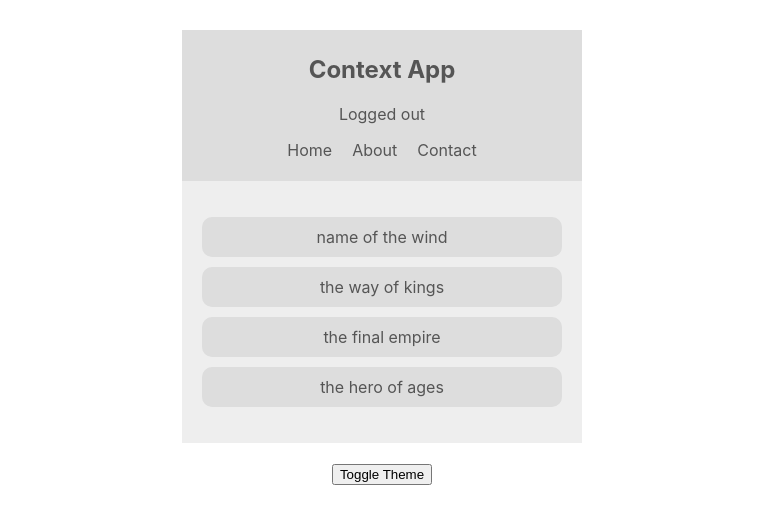
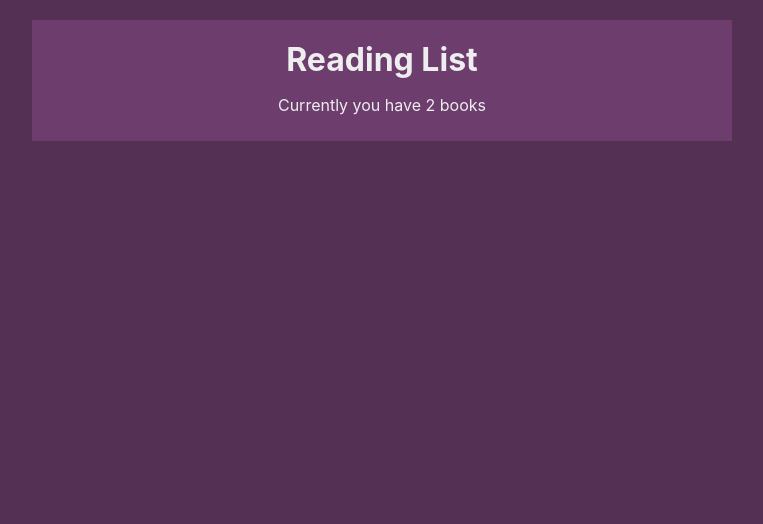
Before and after one commit to olivercastroteran/reading-list, a React (Create React App) app: page / in a window 1280 px wide. Shown: the top 524 px of the page, without its empty margins (258-1021 px from the left). Built offline with nearby package versions, Linux system fonts and the light colour scheme.

Commit message:
BookContext created & app re-styled

```diff
--- a/package.json
+++ b/package.json
@@ -9,6 +9,7 @@
     "react": "^17.0.1",
     "react-dom": "^17.0.1",
     "react-scripts": "4.0.1",
+    "uuid": "^8.3.2",
     "web-vitals": "^0.2.4"
   },
   "scripts": {
--- a/src/App.js
+++ b/src/App.js
@@ -1,22 +1,12 @@
-import BookList from './components/BookList';
 import Navbar from './components/Navbar';
-import ThemeToggle from './components/ThemeToggle';
-import AuthContextProvider from './contexts/AuthContext';
 import BookContextProvider from './contexts/BookContext';
-import ThemeContextProvider from './contexts/ThemeContext';
 
 function App() {
   return (
     <div className="App">
-      <ThemeContextProvider>
-        <AuthContextProvider>
-          <Navbar />
-          <BookContextProvider>
-            <BookList />
-          </BookContextProvider>
-          <ThemeToggle />
-        </AuthContextProvider>
-      </ThemeContextProvider>
+      <BookContextProvider>
+        <Navbar />
+      </BookContextProvider>
     </div>
   );
 }
--- a/src/components/BookList.js
+++ /dev/null
@@ -1,25 +0,0 @@
-import React, { useContext } from 'react';
-import { BookContext } from '../contexts/BookContext';
-import { ThemeContext } from '../contexts/ThemeContext';
-
-const BookList = () => {
-  const { isLightTheme, light, dark } = useContext(ThemeContext);
-  const { books } = useContext(BookContext);
-  const theme = isLightTheme ? light : dark;
-  return (
-    <div
-      className="book-list"
-      style={{ color: theme.syntax, background: theme.bg }}
-    >
-      <ul>
-        {books.map((book) => (
-          <li key={book.id} style={{ background: theme.ui }}>
-            {book.title}
-          </li>
-        ))}
-      </ul>
-    </div>
-  );
-};
-
-export default BookList;
--- a/src/components/Navbar.js
+++ b/src/components/Navbar.js
@@ -1,24 +1,13 @@
-import React, { useContext } from 'react';
-import { ThemeContext } from '../contexts/ThemeContext';
-import { AuthContext } from '../contexts/AuthContext';
+import { useContext } from 'react';
+import { BookContext } from '../contexts/BookContext';
 
 const Navbar = () => {
-  const { isAuthenticated, toggleAuth } = useContext(AuthContext);
-  const { isLightTheme, light, dark } = useContext(ThemeContext);
-  const theme = isLightTheme ? light : dark;
-
+  const { books } = useContext(BookContext);
   return (
-    <nav style={{ background: theme.ui, color: theme.syntax }}>
-      <h1>Context App</h1>
-      <div onClick={toggleAuth}>
-        {isAuthenticated ? 'Logged in' : 'Logged out'}
-      </div>
-      <ul>
-        <li>Home</li>
-        <li>About</li>
-        <li>Contact</li>
-      </ul>
-    </nav>
+    <div className="navbar">
+      <h1>Reading List</h1>
+      <p>Currently you have {books.length} books</p>
+    </div>
   );
 };
 
--- a/src/components/ThemeToggle.js
+++ /dev/null
@@ -1,9 +0,0 @@
-import React, { useContext } from 'react';
-import { ThemeContext } from '../contexts/ThemeContext';
-
-const ThemeToggle = () => {
-  const { toggleTheme } = useContext(ThemeContext);
-  return <button onClick={toggleTheme}>Toggle Theme</button>;
-};
-
-export default ThemeToggle;
--- a/src/contexts/AuthContext.js
+++ /dev/null
@@ -1,23 +0,0 @@
-import React, { Component, createContext } from 'react';
-
-export const AuthContext = createContext();
-
-class AuthContextProvider extends Component {
-  state = { isAuthenticated: false };
-
-  toggleAuth = () => {
-    this.setState({ isAuthenticated: !this.state.isAuthenticated });
-  };
-
-  render() {
-    return (
-      <AuthContext.Provider
-        value={{ ...this.state, toggleAuth: this.toggleAuth }}
-      >
-        {this.props.children}
-      </AuthContext.Provider>
-    );
-  }
-}
-
-export default AuthContextProvider;
--- a/src/contexts/BookContext.js
+++ b/src/contexts/BookContext.js
@@ -1,17 +1,24 @@
 import React, { createContext, useState } from 'react';
+import { v4 as uuidv4 } from 'uuid';
 
 export const BookContext = createContext();
 
 const BookContextProvider = (props) => {
-  const [books] = useState([
-    { title: 'name of the wind', id: 1 },
-    { title: 'the way of kings', id: 2 },
-    { title: 'the final empire', id: 3 },
-    { title: 'the hero of ages', id: 4 },
+  const [books, setBooks] = useState([
+    { title: 'name of the wind', author: 'patrick rothfuss', id: 1 },
+    { title: 'the final empire', author: 'brandon sanderson', id: 2 },
   ]);
 
+  const addBook = (title, author) => {
+    setBooks([...books, { title, author, id: uuidv4() }]);
+  };
+
+  const removeBook = (id) => {
+    setBooks(books.filter((book) => book.id !== id));
+  };
+
   return (
-    <BookContext.Provider value={{ books }}>
+    <BookContext.Provider value={{ books, addBook, removeBook }}>
       {props.children}
     </BookContext.Provider>
   );
--- a/src/contexts/ThemeContext.js
+++ /dev/null
@@ -1,35 +0,0 @@
-import React, { createContext, Component } from 'react';
-
-export const ThemeContext = createContext();
-
-class ThemeContextProvider extends Component {
-  state = {
-    isLightTheme: true,
-    light: {
-      syntax: '#555',
-      ui: '#ddd',
-      bg: '#eee',
-    },
-    dark: {
-      syntax: '#ddd',
-      ui: '#333',
-      bg: '#555',
-    },
-  };
-
-  toggleTheme = () => {
-    this.setState({ isLightTheme: !this.state.isLightTheme });
-  };
-
-  render() {
-    return (
-      <ThemeContext.Provider
-        value={{ ...this.state, toggleTheme: this.toggleTheme }}
-      >
-        {this.props.children}
-      </ThemeContext.Provider>
-    );
-  }
-}
-
-export default ThemeContextProvider;
--- a/src/index.css
+++ b/src/index.css
@@ -5,34 +5,20 @@ body {
     sans-serif;
   -webkit-font-smoothing: antialiased;
   -moz-osx-font-smoothing: grayscale;
+  background: #553055;
 }
-
-/* app styles */
 .App {
-  max-width: 400px;
-  margin: 30px auto;
+  background: #4c2a4c;
+  margin: 20px auto;
+  width: 90%;
+  max-width: 700px;
+  color: #eee;
+}
+.navbar {
+  padding: 10px 20px;
   text-align: center;
+  background: #6d3d6d;
 }
-nav {
-  padding: 5px;
+.navbar h1 {
+  margin: 10px 0;
 }
-nav ul {
-  padding: 0;
-}
-nav ul li {
-  display: inline-block;
-  margin: 0 10px;
-}
-.book-list {
-  padding: 20px;
-  margin-bottom: 20px;
-}
-.book-list ul {
-  padding: 0;
-  list-style-type: none;
-}
-.book-list li {
-  padding: 10px;
-  margin: 10px auto;
-  border-radius: 10px;
-}
```
Also changed, not shown: src/components/BookDetails.js (added), src/components/BookForm.js (added), 2 other files (tests, documents, lock files or other folders).
